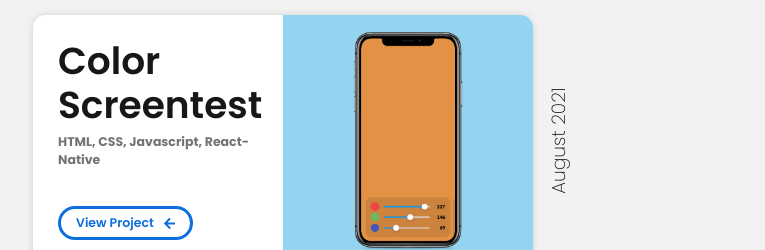
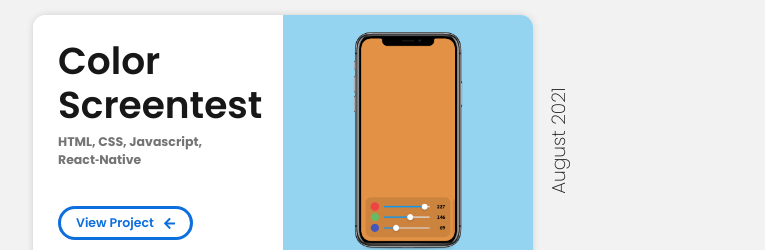
Before and after one commit to Gr3it/Portfolio, a React (Create React App) app: page / in a window 1280 px wide. Shown: the part 980-1230 px from the top of the page, without its empty margins (257-1022 px from the left). Built offline with nearby package versions, Linux system fonts and the light colour scheme.

Commit message:
replaced hyphen with a non brekable hyphen in color screentest tags

```diff
--- a/src/Homepage.jsx
+++ b/src/Homepage.jsx
@@ -327,7 +327,7 @@ function Homepage() {
         <div className="project-container">
           <ProjectCard
             title="Color Screentest"
-            tags="HTML, CSS, Javascript, React-Native"
+            tags="HTML, CSS, Javascript, React&#x2011;Native"
             date="August 2021"
             url="color-screentest"
             img="RGBColorPreview.png"
```
